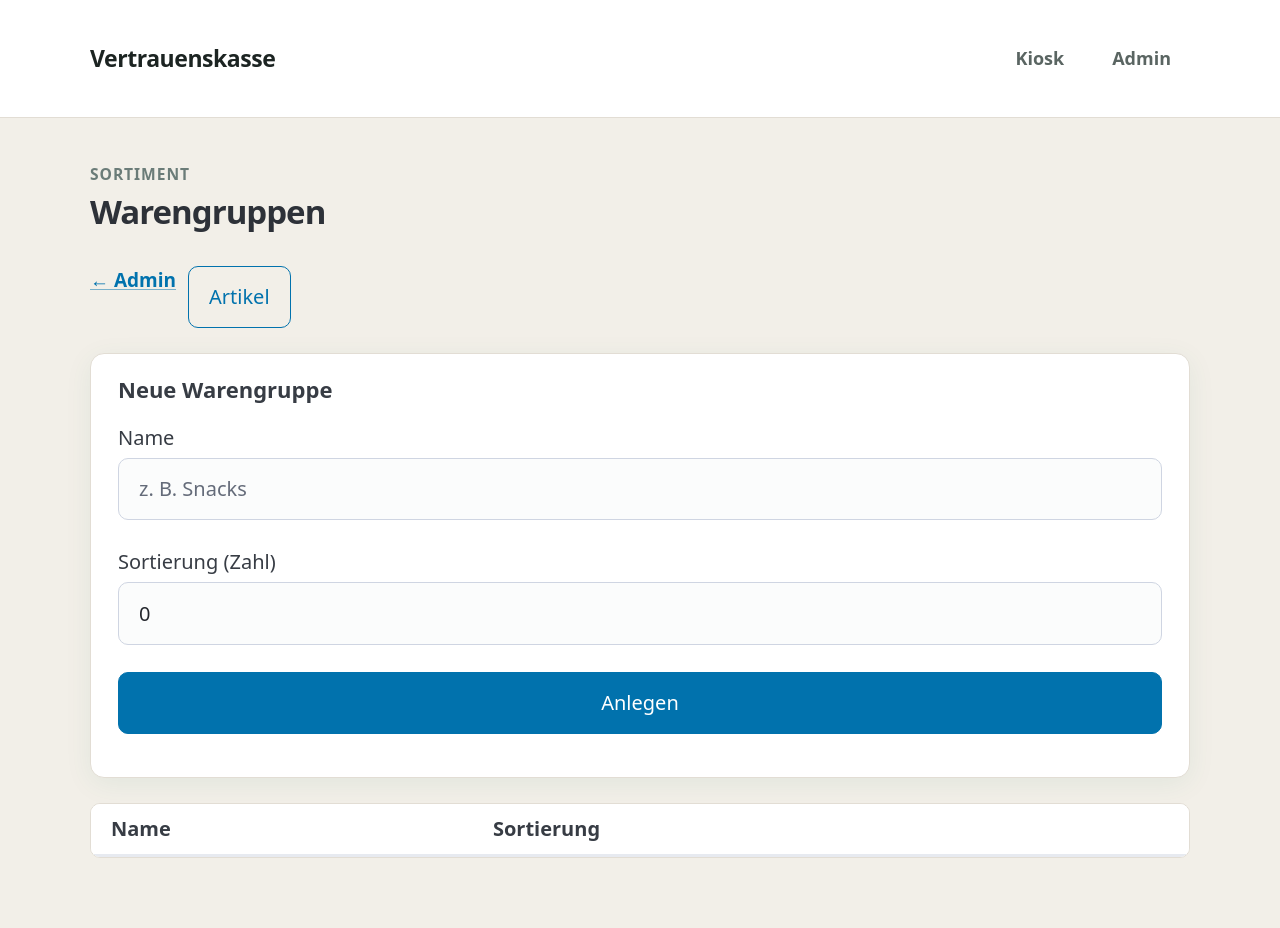
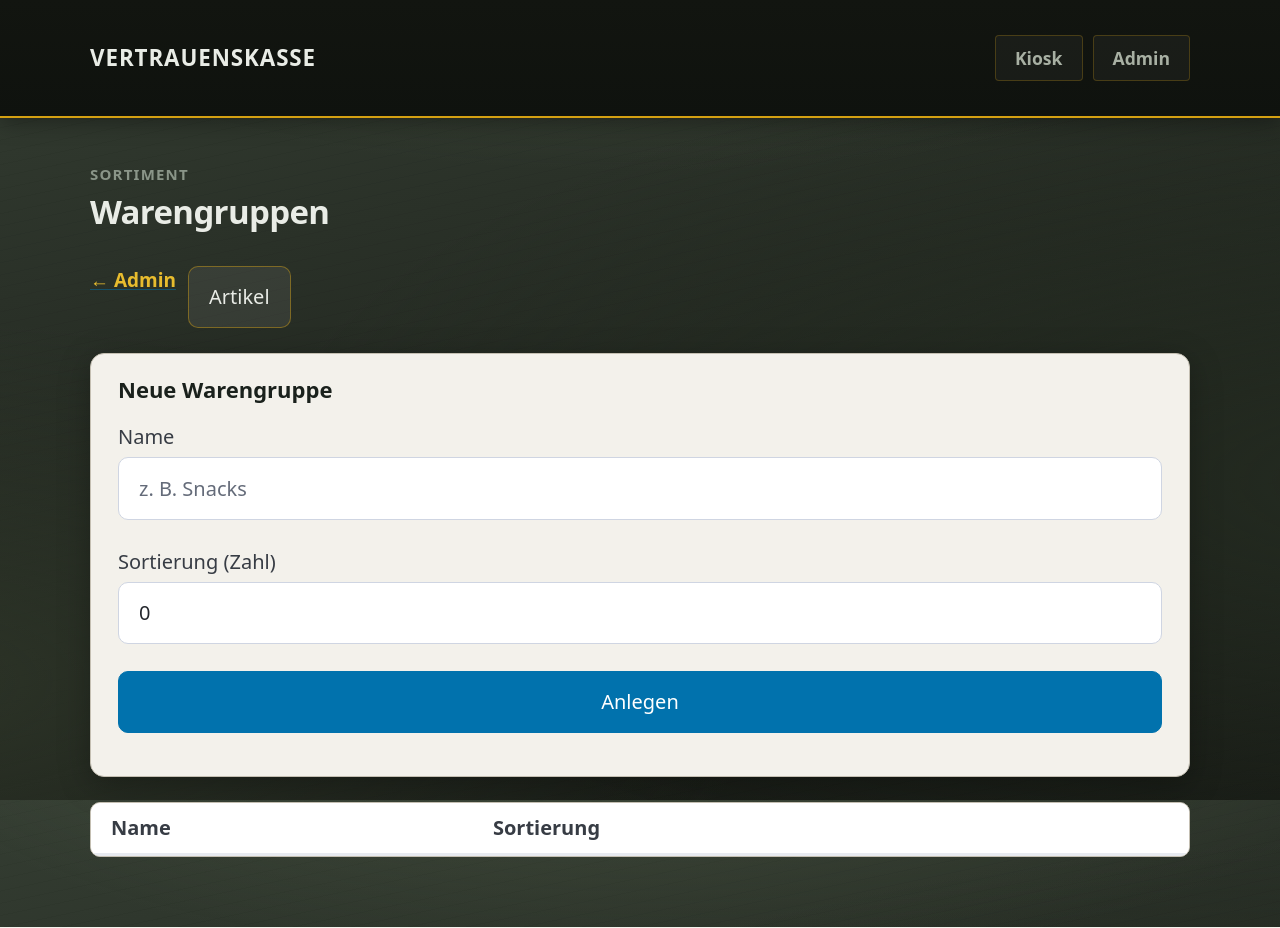
Before and after one commit to chrishaef/termux-kasse, a FastAPI app: page /admin/categories in a window 1280 px wide. Run offline with FastAPI, Linux system fonts and the light colour scheme; the visitor is signed in with stand-in values (Sample User, id 1); data that the repository does not hold is empty.

Commit message:
UI: Bundeswehr-inspired olive field backdrop, gold accents, dark portal chrome
Made-with: Cursor

```diff
--- a/app/static/kasse.css
+++ b/app/static/kasse.css
@@ -1,66 +1,79 @@
-/* Vertrauenskasse — ergänzt Pico.css, offline, ohne externe Fonts */
+/* Vertrauenskasse — Anmutung inspiriert an bundeswehr.de (Oliv, Gold, helle Flächen).
+   Keine externen Assets: Hintergrund rein per CSS-Gradienten + feiner Struktur. */
 
 :root {
-  --kas-bg: #f2efe8;
-  --kas-surface: #ffffff;
-  --kas-surface-2: #faf8f4;
-  --kas-text: #1c2422;
-  --kas-muted: #5a6562;
-  --kas-accent: #0f6b5c;
-  --kas-accent-contrast: #f4fbfa;
-  --kas-accent-hover: #0a5549;
-  --kas-border: #e2ddd4;
+  /* Seitenhintergrund (Oliv / Feld) */
+  --kas-bg-deep: #161914;
+  --kas-bg-mid: #252b23;
+  --kas-bg-top: #343d32;
+
+  /* Schrift auf dunklem Grund */
+  --kas-page-fg: #e9ece6;
+  --kas-page-muted: #a8b0a3;
+
+  /* Helle Inhaltsflächen (wie Content-Karten auf dunklem Portal) */
+  --kas-surface: #f3f1eb;
+  --kas-surface-2: #e8e4da;
+
+  --kas-text: #1a211c;
+  --kas-muted: #4d5650;
+
+  /* Bundeswehr-Gold / Signal (Näherung, kein Markenrecht auf exakte Werte) */
+  --kas-accent: #d4a012;
+  --kas-accent-bright: #e8bc2e;
+  --kas-accent-hover: #c49210;
+  --kas-accent-contrast: #1a1a12;
+
+  --kas-border: #c4bfb2;
   --kas-radius: 14px;
   --kas-radius-sm: 10px;
-  --kas-shadow: 0 6px 28px rgba(15, 107, 92, 0.07);
-  --kas-shadow-hover: 0 10px 36px rgba(15, 107, 92, 0.12);
-  --kas-step: #6b7c78;
-  --kas-danger: #9b2c2c;
-}
-
-@media (prefers-color-scheme: dark) {
-  :root {
-    --kas-bg: #121816;
-    --kas-surface: #1a2220;
-    --kas-surface-2: #222b28;
-    --kas-text: #e8eeec;
-    --kas-muted: #9caaa6;
-    --kas-accent: #3ecfae;
-    --kas-accent-contrast: #062620;
-    --kas-accent-hover: #58dcc0;
-    --kas-border: #2d3835;
-    --kas-shadow: 0 8px 32px rgba(0, 0, 0, 0.35);
-    --kas-shadow-hover: 0 12px 40px rgba(0, 0, 0, 0.45);
-    --kas-step: #8a9a95;
-    --kas-danger: #f08080;
-  }
+  --kas-shadow: 0 8px 32px rgba(0, 0, 0, 0.28);
+  --kas-shadow-hover: 0 14px 40px rgba(0, 0, 0, 0.35);
+  --kas-step: #8a9588;
+  --kas-danger: #c44;
 }
 
 body {
-  background: var(--kas-bg);
-  color: var(--kas-text);
+  min-height: 100vh;
+  color: var(--kas-page-fg);
+  background-color: var(--kas-bg-deep);
+  /* Mehrschichtiger „Feld“-Hintergrund ähnlich hero/Übersichtsseiten */
+  background-image:
+    radial-gradient(ellipse 120% 70% at 50% -15%, rgba(90, 102, 78, 0.45), transparent 52%),
+    radial-gradient(ellipse 90% 55% at 110% 60%, rgba(35, 42, 32, 0.95), transparent),
+    radial-gradient(ellipse 70% 45% at -10% 85%, rgba(48, 56, 42, 0.75), transparent),
+    repeating-linear-gradient(
+      -12deg,
+      transparent 0,
+      transparent 11px,
+      rgba(0, 0, 0, 0.035) 11px,
+      rgba(0, 0, 0, 0.035) 12px
+    ),
+    linear-gradient(168deg, var(--kas-bg-top) 0%, var(--kas-bg-mid) 42%, var(--kas-bg-deep) 100%);
+  background-attachment: fixed;
 }
 
-/* Pico: Primärfarbe an Theme anbinden */
+/* Pico an dunkles Portal anbinden */
 :root {
   --pico-primary: var(--kas-accent);
   --pico-primary-hover: var(--kas-accent-hover);
-  --pico-primary-focus: var(--kas-accent);
+  --pico-primary-focus: var(--kas-accent-bright);
   --pico-primary-inverse: var(--kas-accent-contrast);
-  --pico-background-color: var(--kas-bg);
+  --pico-background-color: var(--kas-bg-deep);
   --pico-card-background-color: var(--kas-surface);
   --pico-border-radius: var(--kas-radius-sm);
+  --pico-color: var(--kas-page-fg);
+  --pico-muted-color: var(--kas-page-muted);
 }
 
 .site-header {
   position: sticky;
   top: 0;
   z-index: 50;
-  background: var(--kas-surface);
-  opacity: 1;
-  backdrop-filter: blur(10px);
-  border-bottom: 1px solid var(--kas-border);
+  background: linear-gradient(180deg, #121510 0%, #0f120e 100%);
+  border-bottom: 2px solid var(--kas-accent);
   margin-bottom: 1.25rem;
+  box-shadow: 0 4px 20px rgba(0, 0, 0, 0.35);
 }
 
 .site-header__inner {
@@ -75,15 +88,16 @@ body {
 }
 
 .site-brand {
-  font-weight: 700;
-  font-size: 1.15rem;
-  letter-spacing: -0.02em;
-  color: var(--kas-text);
+  font-weight: 800;
+  font-size: 1.12rem;
+  letter-spacing: 0.04em;
+  text-transform: uppercase;
+  color: var(--kas-page-fg);
   text-decoration: none;
 }
 
 .site-brand:hover {
-  color: var(--kas-accent);
+  color: var(--kas-accent-bright);
 }
 
 .site-nav {
@@ -93,19 +107,20 @@ body {
 }
 
 .site-nav a {
-  padding: 0.45rem 0.9rem;
-  border-radius: 999px;
-  font-size: 0.9rem;
-  font-weight: 600;
+  padding: 0.45rem 0.95rem;
+  border-radius: 4px;
+  font-size: 0.88rem;
+  font-weight: 700;
   text-decoration: none;
-  color: var(--kas-muted);
-  border: 1px solid transparent;
+  color: var(--kas-page-muted);
+  border: 1px solid rgba(212, 160, 18, 0.25);
+  background: rgba(255, 255, 255, 0.04);
 }
 
 .site-nav a:hover {
-  color: var(--kas-accent);
-  background: var(--kas-surface-2);
-  border-color: var(--kas-border);
+  color: var(--kas-accent-contrast);
+  background: var(--kas-accent);
+  border-color: var(--kas-accent-bright);
 }
 
 .site-main {
@@ -113,19 +128,28 @@ body {
   padding-bottom: 2.5rem;
 }
 
+.site-main a:not([role="button"]):not(.k-tile):not(.admin-card) {
+  color: var(--kas-accent-bright);
+}
+
+.site-main a:not([role="button"]):not(.k-tile):not(.admin-card):hover {
+  color: #fff8d4;
+}
+
 .trust-banner {
   display: flex;
   gap: 0.75rem;
   align-items: flex-start;
-  padding: 0.85rem 1rem;
+  padding: 0.9rem 1.1rem;
   margin-bottom: 1.5rem;
-  font-size: 0.88rem;
-  line-height: 1.45;
-  color: var(--kas-muted);
-  background: var(--kas-surface-2);
-  border: 1px solid var(--kas-border);
+  font-size: 0.9rem;
+  line-height: 1.5;
+  color: #dfe3dd;
+  background: rgba(12, 14, 11, 0.72);
+  border: 1px solid rgba(212, 160, 18, 0.35);
   border-radius: var(--kas-radius-sm);
   border-left: 4px solid var(--kas-accent);
+  backdrop-filter: blur(8px);
 }
 
 .trust-banner::before {
@@ -134,36 +158,37 @@ body {
   width: 1.25rem;
   height: 1.25rem;
   margin-top: 0.1rem;
-  border-radius: 50%;
+  border-radius: 2px;
   border: 2px solid var(--kas-accent);
-  opacity: 0.7;
+  opacity: 0.85;
 }
 
-/* Seitenkopf */
+/* Seitenkopf (auf dunklem Grund) */
 .page-head {
   margin-bottom: 1.75rem;
 }
 
 .page-head__eyebrow {
   margin: 0 0 0.35rem;
-  font-size: 0.78rem;
-  font-weight: 600;
+  font-size: 0.75rem;
+  font-weight: 700;
   text-transform: uppercase;
-  letter-spacing: 0.06em;
+  letter-spacing: 0.08em;
   color: var(--kas-step);
 }
 
 .page-head__title {
   margin: 0 0 0.4rem;
   font-size: clamp(1.5rem, 4vw, 2rem);
-  font-weight: 700;
-  letter-spacing: -0.03em;
+  font-weight: 800;
+  letter-spacing: -0.02em;
   line-height: 1.15;
+  color: var(--kas-page-fg);
 }
 
 .page-head__lead {
   margin: 0;
-  color: var(--kas-muted);
+  color: var(--kas-page-muted);
   font-size: 1rem;
 }
 
@@ -221,10 +246,25 @@ body {
   margin: 0;
 }
 
+/* Sekundär-Buttons auf dunklem Seitengrund */
+.k-toolbar [role="button"].secondary,
+.k-toolbar [role="button"].outline {
+  color: var(--kas-page-fg);
+  border-color: rgba(212, 160, 18, 0.45);
+  background: rgba(255, 255, 255, 0.07);
+}
+
+.k-toolbar [role="button"].secondary:hover,
+.k-toolbar [role="button"].outline:hover {
+  border-color: var(--kas-accent);
+  color: var(--kas-accent-bright);
+}
+
 /* Kontostand */
 .k-balance {
-  background: linear-gradient(145deg, var(--kas-surface) 0%, var(--kas-surface-2) 100%);
+  background: linear-gradient(145deg, var(--kas-surface) 0%, #ebe8df 100%);
   border: 1px solid var(--kas-border);
+  border-top: 3px solid var(--kas-accent);
   border-radius: var(--kas-radius);
   padding: 1.35rem 1.5rem;
   margin-bottom: 1.25rem;
@@ -262,21 +302,23 @@ body {
   padding: 1.15rem 1.35rem;
   margin-bottom: 1.25rem;
   box-shadow: var(--kas-shadow);
+  color: var(--kas-text);
 }
 
 .k-panel h2,
 .k-panel h3 {
   margin-top: 0;
+  color: var(--kas-text);
 }
 
 .k-section-title {
   margin: 1.75rem 0 0.75rem;
-  font-size: 1.05rem;
-  font-weight: 700;
-  color: var(--kas-text);
+  font-size: 1.08rem;
+  font-weight: 800;
+  color: var(--kas-page-fg);
+  letter-spacing: 0.02em;
 }
 
-/* Produkt-Buttons: groß für Touch */
 .k-product-grid {
   display: grid;
   grid-template-columns: repeat(auto-fill, minmax(200px, 1fr));
@@ -302,7 +344,7 @@ body {
 .admin-back {
   display: inline-block;
   margin-bottom: 1rem;
-  font-weight: 600;
+  font-weight: 700;
   font-size: 0.95rem;
 }
 
@@ -357,14 +400,13 @@ body {
   border-radius: var(--kas-radius-sm);
   border: 1px solid var(--kas-border);
   background: var(--kas-surface);
+  color: var(--kas-text);
 }
 
 .table-wrap table {
   margin: 0;
 }
 
-/* Formulare etwas luftiger */
-article[role="article"].contrast,
 article.contrast {
   border-radius: var(--kas-radius-sm);
 }
@@ -373,12 +415,18 @@ form:not(.inline) label {
   margin-bottom: 0.35rem;
 }
 
-/* Leere Zustände */
 .k-empty {
-  padding: 1.25rem;
+  padding: 1.35rem;
   text-align: center;
-  color: var(--kas-muted);
-  background: var(--kas-surface-2);
-  border: 1px dashed var(--kas-border);
+  color: var(--kas-page-muted);
+  background: rgba(255, 255, 255, 0.06);
+  border: 1px dashed rgba(212, 160, 18, 0.4);
   border-radius: var(--kas-radius-sm);
 }
+
+/* Formulare in hellen Panels: Pico-Inputs lesbar */
+.k-panel input,
+.k-panel select,
+.k-panel textarea {
+  background-color: #fff;
+}
--- a/app/templates/base.html
+++ b/app/templates/base.html
@@ -3,7 +3,7 @@
 <head>
   <meta charset="utf-8" />
   <meta name="viewport" content="width=device-width, initial-scale=1, viewport-fit=cover" />
-  <meta name="theme-color" content="#0f6b5c" />
+  <meta name="theme-color" content="#252b23" />
   <title>{{ title }} · Vertrauenskasse</title>
   <link rel="stylesheet" href="/static/pico.min.css" />
   <link rel="stylesheet" href="/static/kasse.css" />
```
Also changed, not shown: other parts of app/static/kasse.css (+12 -11 lines), README.md.
